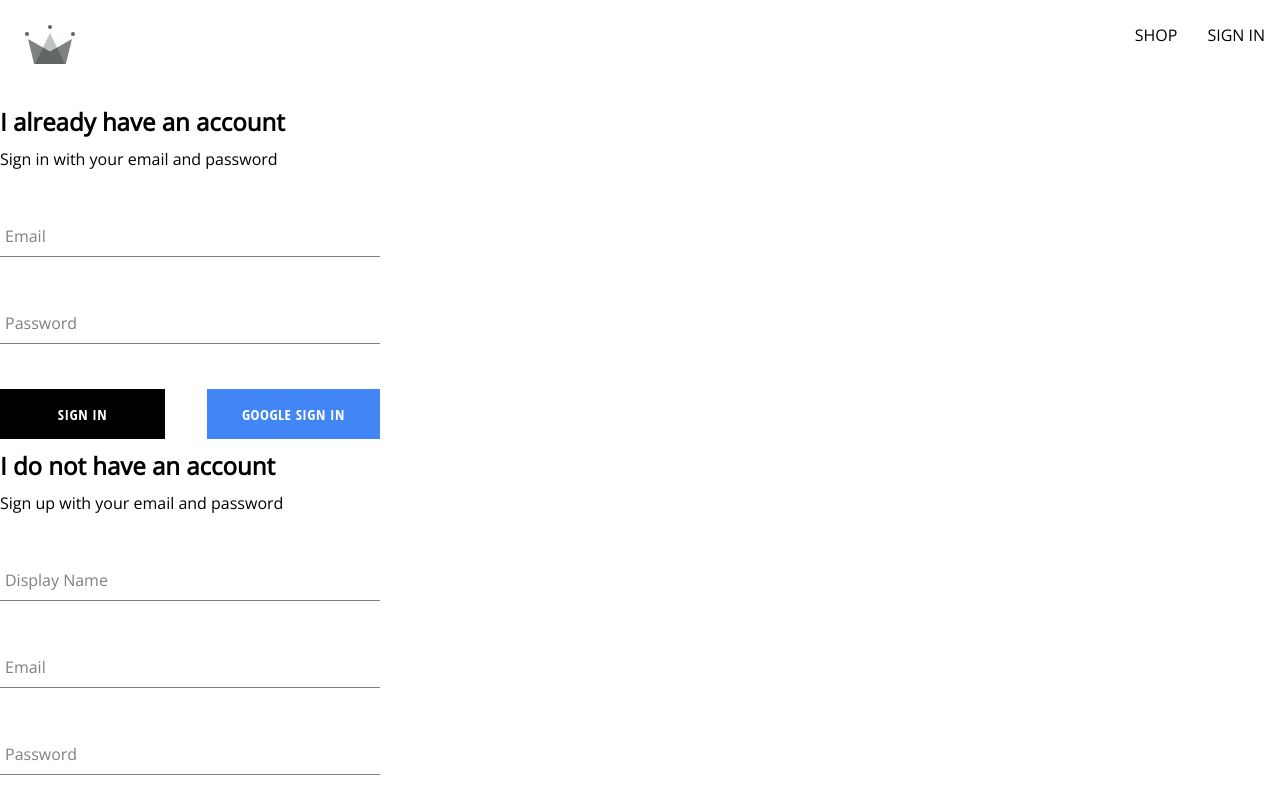
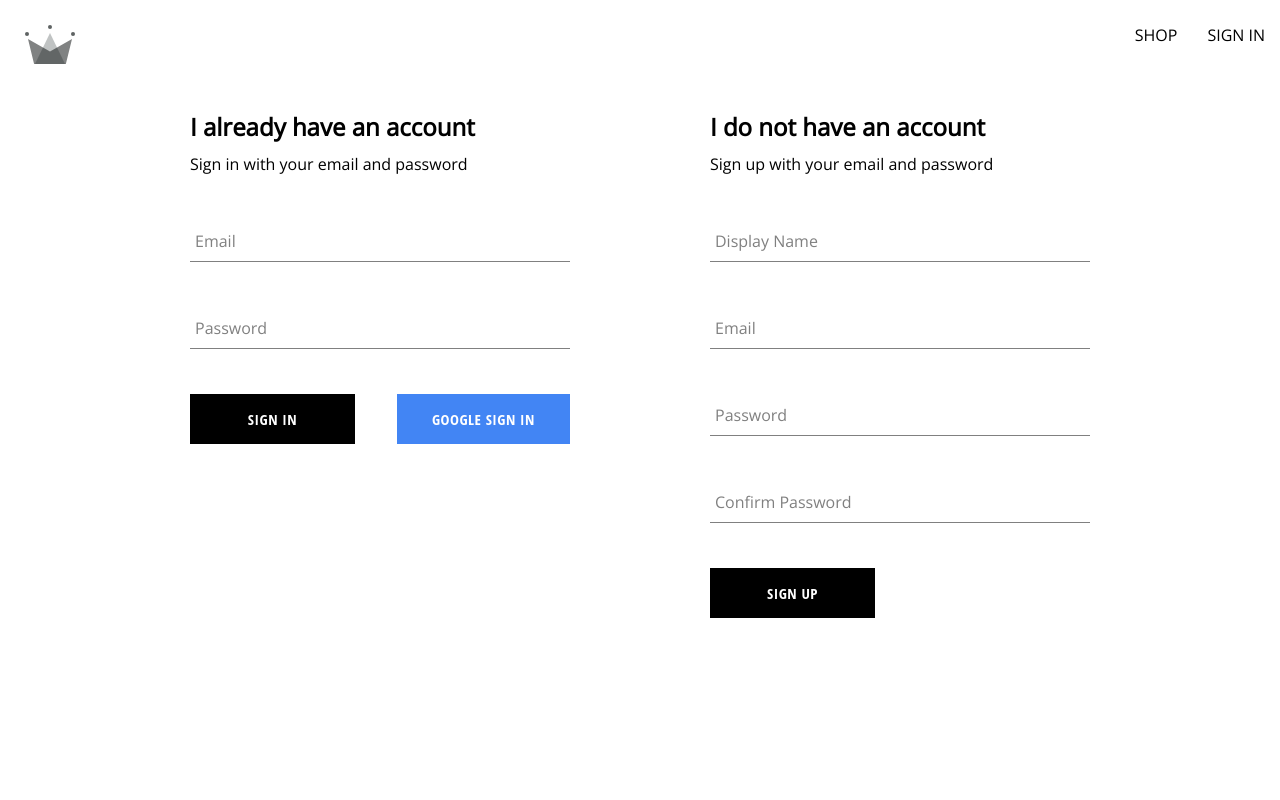
Before and after one commit to arishwin/crown-clothing, a React (Create React App) app: page /auth in a window 1280 px wide. Shown: the top 800 px of the page. Built offline with nearby package versions, Linux system fonts and the light colour scheme; the HTML template or start-up script is replaced by a standard one.

Commit message:
sign in page fully functional and complete

```diff
--- a/src/components/sign-in-form/sign-in-form.component.js
+++ b/src/components/sign-in-form/sign-in-form.component.js
@@ -3,6 +3,7 @@
 import { useState } from "react";
 import {
   createUserDocumentFromAuth,
+  signInAuthWithEmailAndPassword,
   signInWithGooglePopup,
 } from "../../utils/firebase/firebase.utils";
 import "./sign-in-form.styles.scss";
@@ -24,10 +25,26 @@
   const handleSubmit = async (e) => {
     e.preventDefault();
     try {
+      const response = await signInAuthWithEmailAndPassword(email, password);
+      console.log(response);
       resetFormFields();
     } catch (error) {
-      console.log(error);
+      switch (error.code) {
+        case "auth/user-not-found":
+          alert("User does not exist");
+          break;
+        case "auth/wrong-password":
+          alert("Wrong password");
+          break;
+        default:
+          console.log(error);
+      }
     }
+  };
+
+  const handleChange = (e) => {
+    const { name, value } = e.target;
+    setFormFields({ ...formFields, [name]: value });
   };
 
   const signInWithGoogle = async () => {
@@ -46,6 +63,7 @@
           name="email"
           label="Email"
           value={email}
+          onChange={handleChange}
           required
         />
         <FormInput
@@ -53,11 +71,12 @@
           name="password"
           label="Password"
           value={password}
+          onChange={handleChange}
           required
         />
         <div className="buttons-container">
           <Button>Sign In</Button>
-          <Button onClick={signInWithGoogle} buttonType="google">
+          <Button type="button" onClick={signInWithGoogle} buttonType="google">
             Google Sign In
           </Button>
         </div>
--- a/src/routes/authentication/authentication.component.jsx
+++ b/src/routes/authentication/authentication.component.jsx
@@ -1,8 +1,9 @@
 import SignUpForm from "../../components/sign-up-form/sign-up-form.component";
 import SignInForm from "../../components/sign-in-form/sign-in-form.component";
+import "./authentication.styles.scss";
 const Authentication = () => {
   return (
-    <div>
+    <div className="authentication-container">
       <SignInForm />
       <SignUpForm />
     </div>
--- a/src/routes/authentication/authentication.styles.scss
+++ b/src/routes/authentication/authentication.styles.scss
@@ -0,0 +1,6 @@
+.authentication-container {
+  display: flex;
+  width: 900px;
+  margin: 30px auto;
+  justify-content: space-between;
+}
--- a/src/utils/firebase/firebase.utils.js
+++ b/src/utils/firebase/firebase.utils.js
@@ -3,6 +3,7 @@
   getAuth,
   signInWithPopup,
   createUserWithEmailAndPassword,
+  signInWithEmailAndPassword,
   GoogleAuthProvider,
 } from "firebase/auth";
 import { getFirestore, doc, getDoc, setDoc } from "firebase/firestore";
@@ -59,3 +60,11 @@
 
   return await createUserWithEmailAndPassword(auth, email, password);
 };
+
+export const signInAuthWithEmailAndPassword = async (email, password) => {
+  if (!email || !password) {
+    return;
+  }
+
+  return await signInWithEmailAndPassword(auth, email, password);
+};
```
